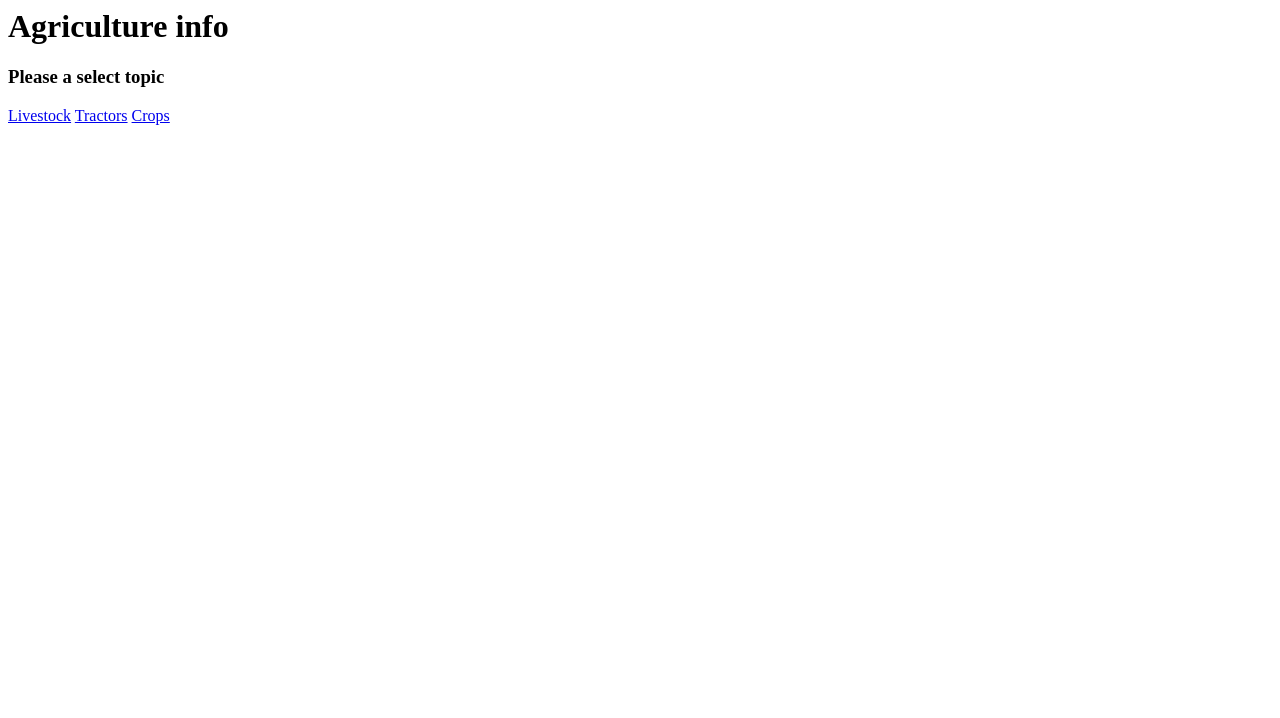
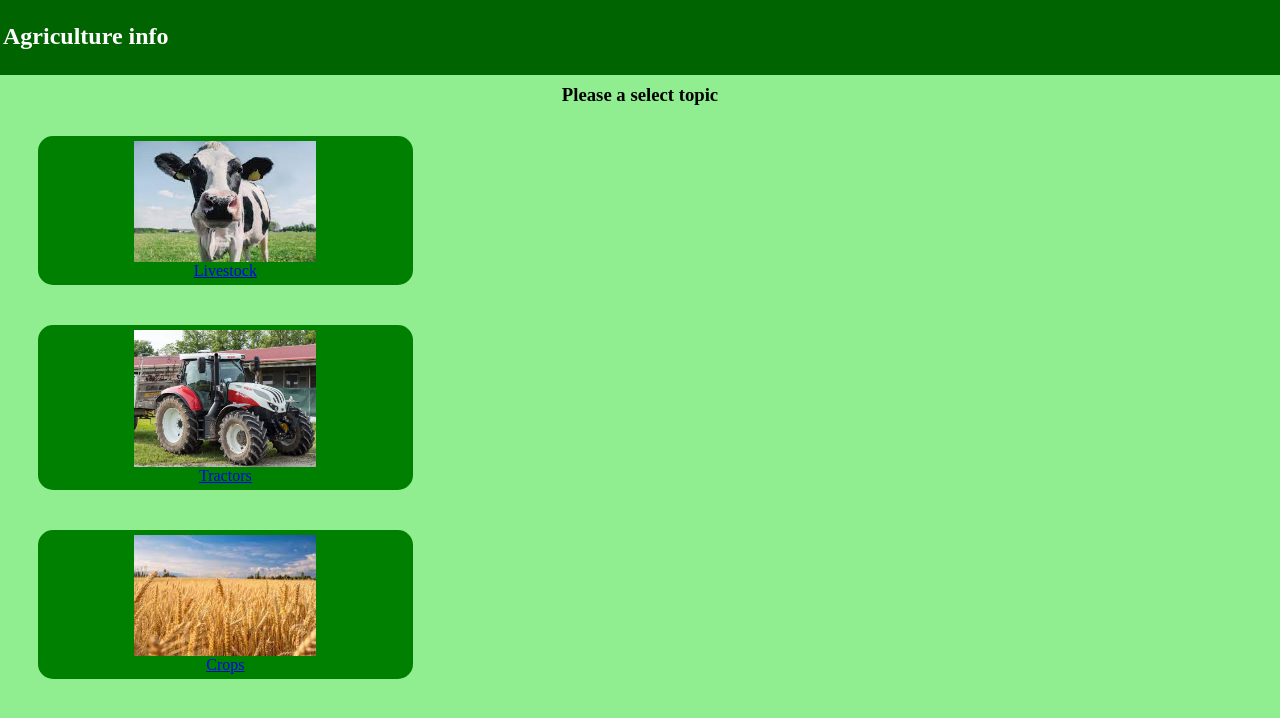
Before and after one commit to jmarmstrong/agriculture-info, a plain HTML site: page index.html in a window 1280 px wide. Drawn offline with Linux system fonts and the light colour scheme.

Commit message:
added images

```diff
--- a/index.html
+++ b/index.html
@@ -2,15 +2,37 @@
 
 <head>
     <title>Agriculture info</title>
+    <link rel="stylesheet" href="style.css">
 </head>
 
 <body>
-    <h1>Agriculture info</h1>
+    <nav>
+        <h1>Agriculture info</h1>
+    </nav>
+
     <h3>Please a select topic</h3>
-    <a href="pages/Livestock.html">Livestock</a>
-    <a href="pages/Tractors.html">Tractors</a>
-    <a href="pages/Crops.html">Crops</a>
+    <section id='menu'>
+        <div>
+            <a href="pages/Livestock.html"><img src="img/cow.jfif"></a>
+            <br>
+            <a href="pages/Livestock.html">Livestock</a>
 
+        </div>
+    </section>
+    <section id='menu'>
+        <div>
+            <a href="pages/Tractors.html"><img src="img/steyr.jpg"></a>
+            <br>
+            <a href="pages/Tractors.html">Tractors</a>
+        </div>
+    </section>
+    <section id='menu'>
+        <div>
+            <a href="pages/Crops.html"><img src="img/wheat.jfif"></a>
+            <br>
+            <a href="pages/Crops.html">Crops</a>
+        </div>
+    </section>
 </body>
 
 </html>
--- a/style.css
+++ b/style.css
@@ -1 +1,87 @@
-body{}
+body{
+    background-color: lightgreen;
+}
+
+nav {
+    background-color: green;
+
+    transition: 1.5s;
+
+    padding: 5px;
+
+    margin: -10px;
+
+    color: white;
+}
+
+nav h1 {
+    text-align: center;
+}
+
+h3 {
+    text-align: center;
+}
+
+#menu {
+    text-align: center;
+}
+
+div img{
+    width: 50%;
+    text-align: center;
+
+}
+
+div {
+    background-color: green;
+
+    transition: 1.5s;
+
+    padding: 5px;
+
+    margin: 10px;
+
+    color: white;
+
+    border-radius: 15px;
+}
+
+div:hover {
+    transition: 1.5s;
+    border-radius: 50px;
+
+}
+
+@media (min-width: 700px) {
+
+    nav {
+
+        display: flex;
+
+        flex-direction: row;
+
+        background-color: darkgreen;
+
+        justify-content: space-between;
+
+
+    }
+
+
+
+
+
+    body > section {
+
+        display: grid;
+
+        grid-auto-flow: row;
+
+        grid-template-columns: 1fr 1fr 1fr;
+
+        grid-gap: 20px;
+
+        margin: 20px;
+
+    }
+}
```
Also changed, not shown: img/cow.jfif (added), img/steyr.jpg (added), img/wheat.jfif (added).
